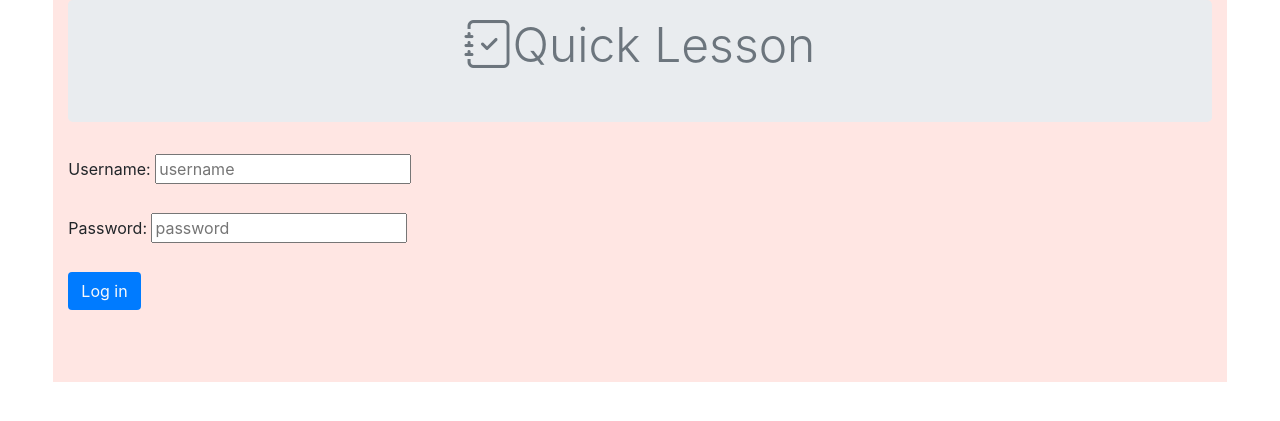
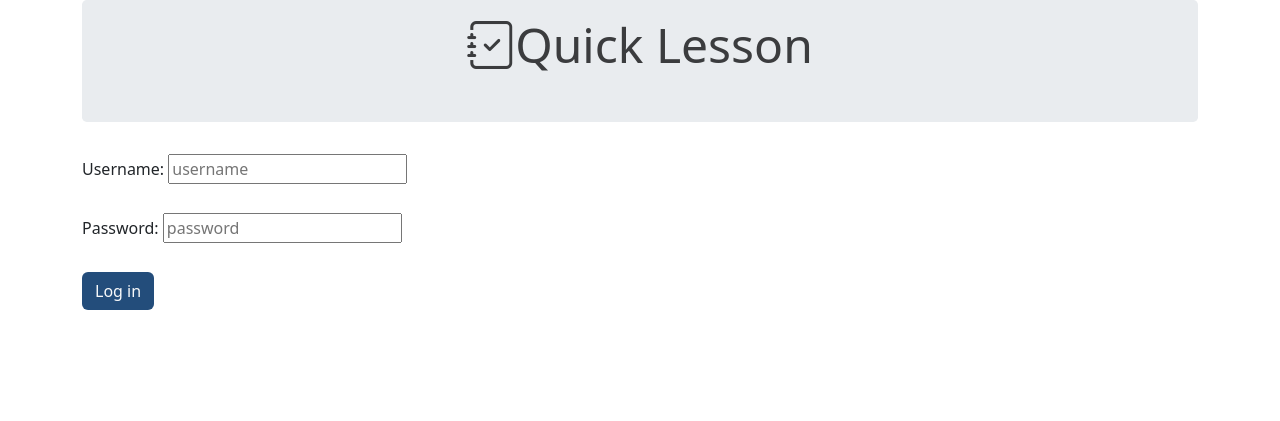
Before and after one commit to bradpasley/quick_lesson, a PHP site: page / in a window 1280 px wide. Shown: the top 421 px of the page. Run offline with PHP 8.4, Linux system fonts and the light colour scheme; a stand-in replaces the project's code that opens the database connection; style sheets or scripts are compiled from the project's sources.

Commit message:
customised bootstrap colours

```diff
--- a/lib.php
+++ b/lib.php
@@ -45,6 +45,7 @@ function printHTMLHeader(string $HTMLPageTitle) {
     $quizCSSURL           = "quiz.css";
     $quizJsURL            = "dragdropquiz.js";
     $siteCSSURL           = "quick.css";
+    $siteSCSSURL           = "quick.scss"; //for customising bootstrap
     println('<!doctype html>');
     println('<html lang="en">');
     println('<head>');
@@ -55,6 +56,7 @@ function printHTMLHeader(string $HTMLPageTitle) {
     println('<link rel="stylesheet" href="'.$flipCardCSSURL.'">');
     println('<link rel="stylesheet" href="'.$quizCSSURL.'">');
     println('<link rel="stylesheet" href="'.$siteCSSURL.'">');
+    println('<link rel="stylesheet" href="'.$siteSCSSURL.'">');
     println('<title>'.$HTMLPageTitle.'</title>');
     println('<!-- Bootstrap CSS -->');
     println('<script src="'.$jQueryURL.'"></script>');
--- /dev/null
+++ b/quick.scss
@@ -0,0 +1,18 @@
+/* === Import Bootstrap functions and variables === */
+@import "bootstrap/scss/functions";
+@import "bootstrap/scss/variables";
+/*-------------------------------------------------------------------*/
+/* Change theme-colors */
+$theme-colors: (
+                primary: #234d7b,
+                secondary: #3b3c3e,
+                success: #1e6111,
+                info:  #64c3d2,
+                warning: #f5e74a,
+                danger: #820410
+                );
+
+/*-------------------------------------------------------------------*/
+/* === Boostrap Main SCSS === */
+@import "bootstrap/scss/bootstrap";
+/*-------------------------------------------------------------------*/
```
